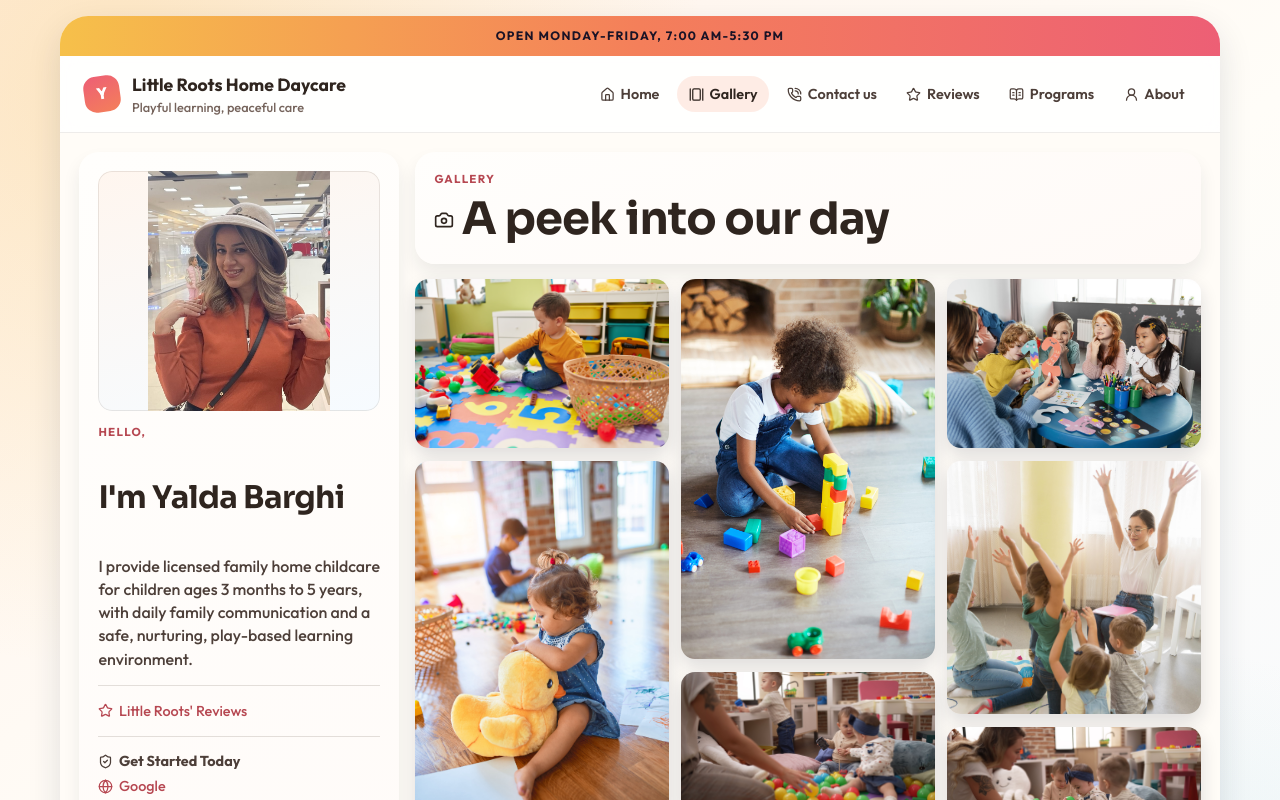
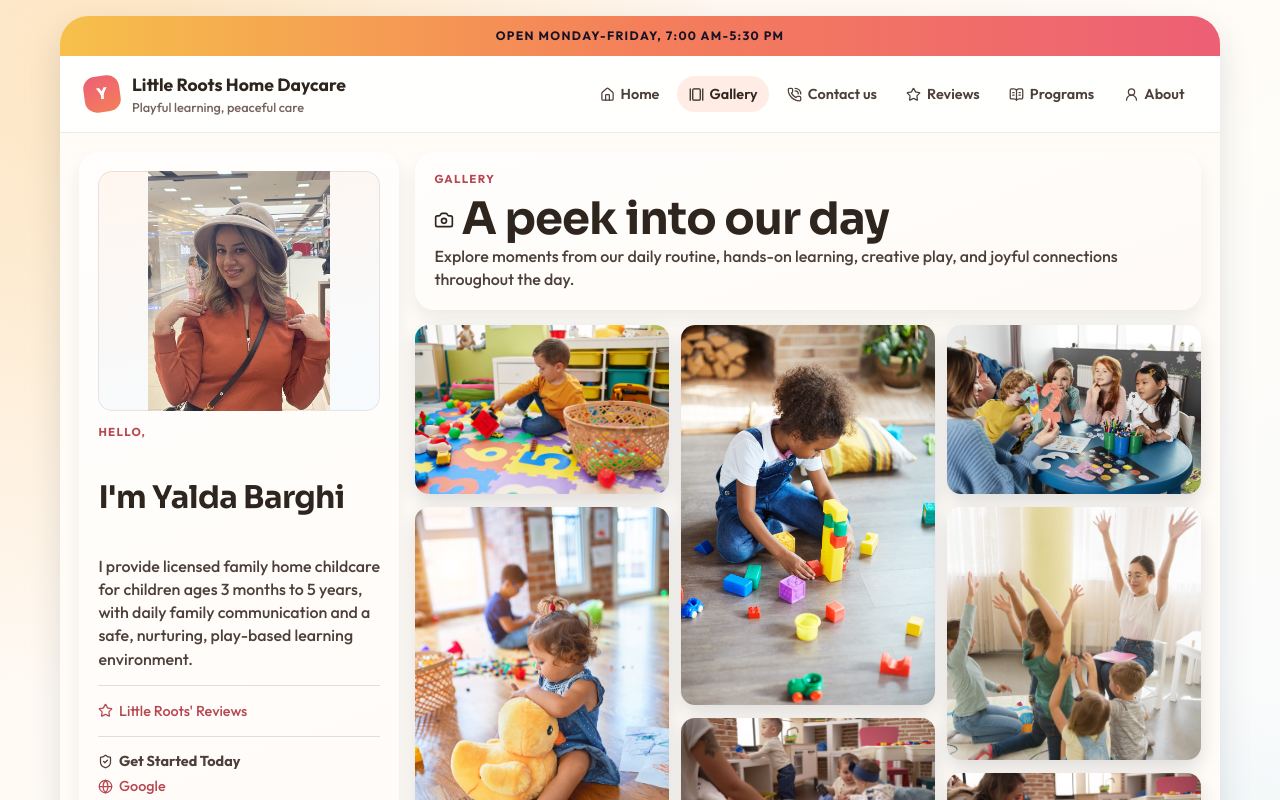
Before and after one commit to hassanteymoori/daycare-frontend, a React (Vite) app: page /gallery in a window 1280 px wide. Shown: the top 800 px of the page. Built offline with nearby package versions, Linux system fonts and the light colour scheme.

Commit message:
added description to gallery

```diff
--- a/src/data/content.ts
+++ b/src/data/content.ts
@@ -234,5 +234,7 @@ export const contactPageContent = {
 export const galleryPageContent = {
   eyebrow: 'Gallery',
   title: 'A peek into our day',
+  description:
+    'Explore moments from our daily routine, hands-on learning, creative play, and joyful connections throughout the day.',
   cardTagline: 'Daily moments of learning and play',
 }
--- a/src/pages/GalleryPage.tsx
+++ b/src/pages/GalleryPage.tsx
@@ -50,6 +50,7 @@ export function GalleryPage() {
           <Camera size={20} aria-hidden="true" />
           {galleryPageContent.title}
         </h1>
+        <p>{galleryPageContent.description}</p>
       </article>
 
       <div className="gallery-mosaic">
```
